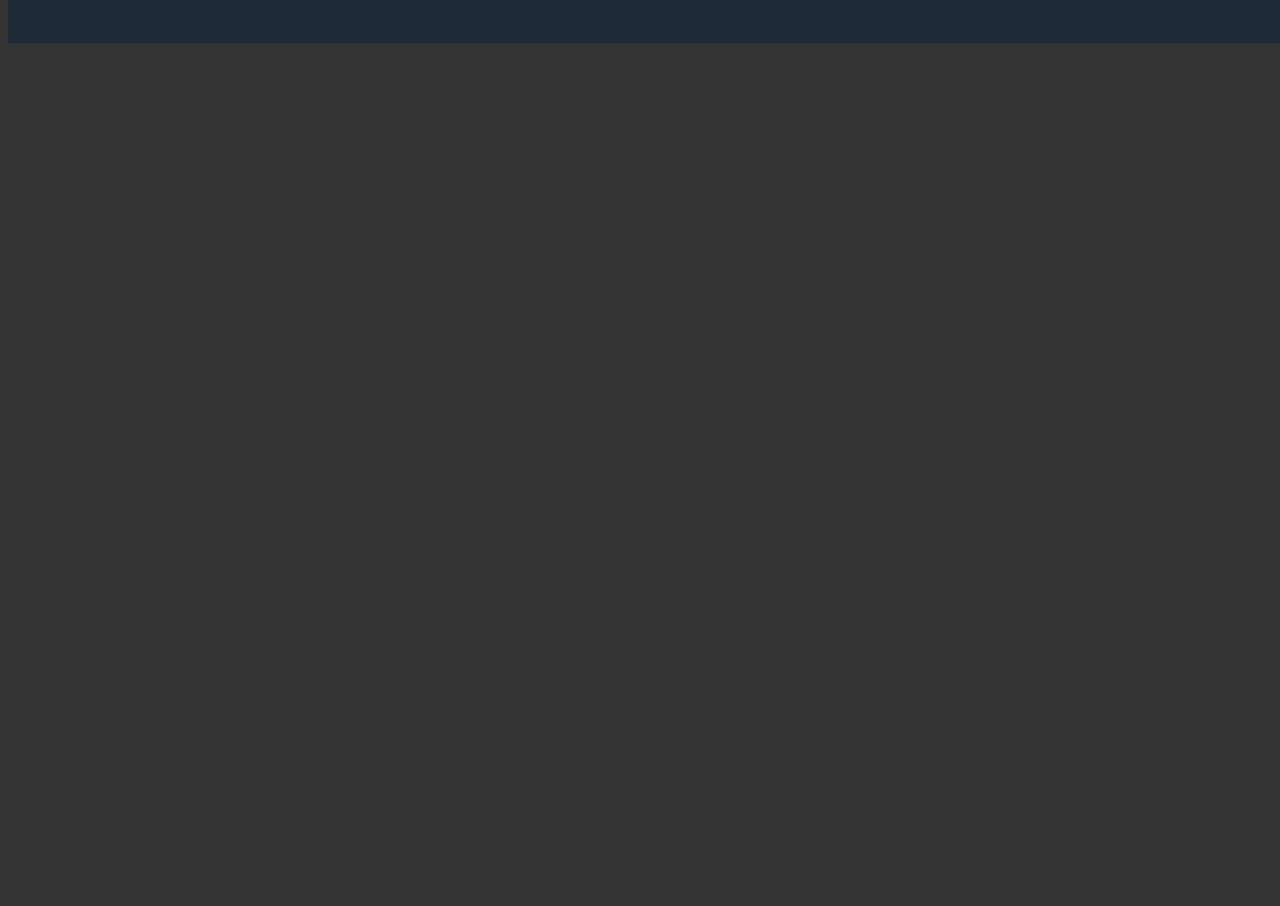
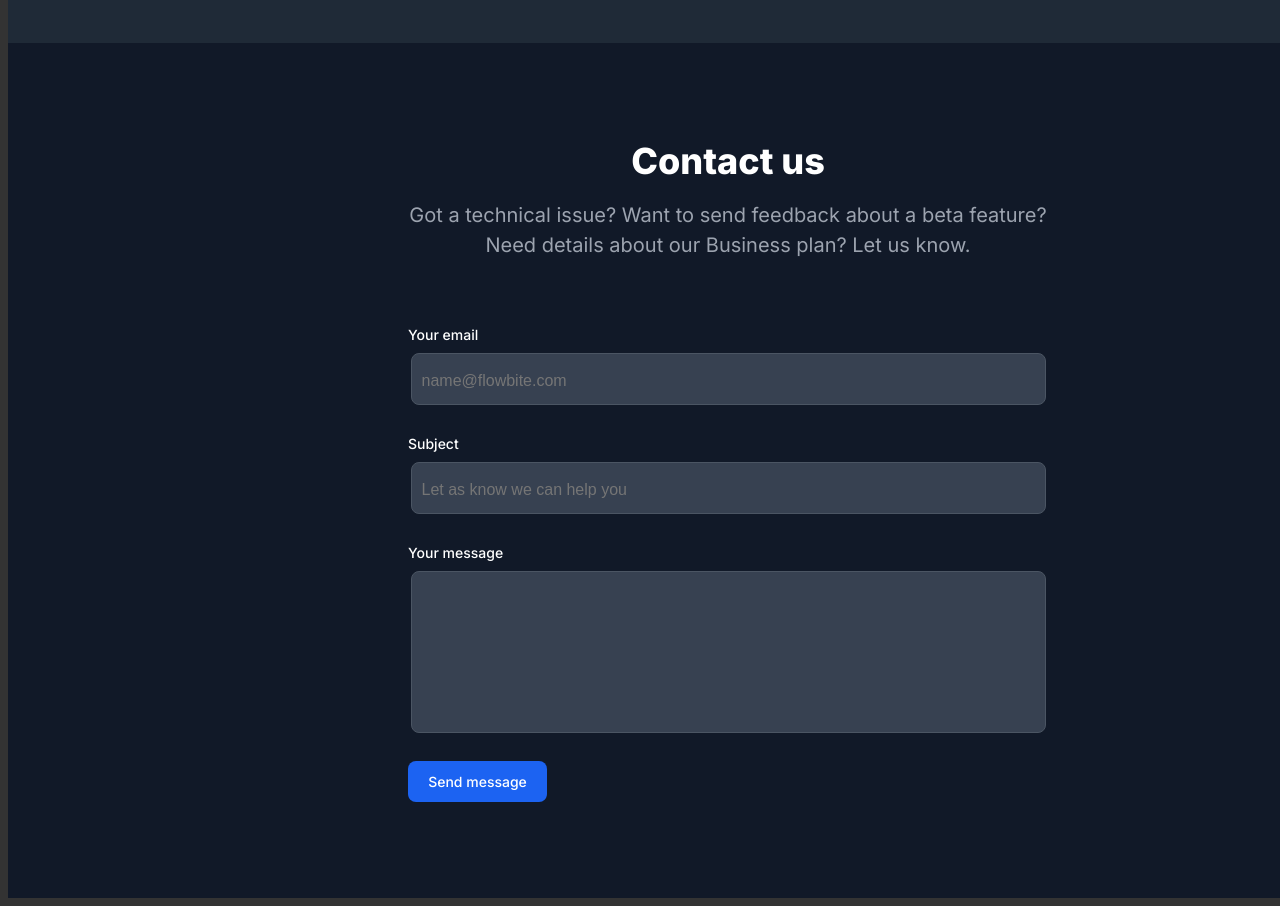
Before and after one commit to DEVSTOCK-PL/4ED_styles_homework, a React (Vite) app: page / in a window 1280 px wide. Shown: the part 5300-6206 px from the top of the page. Before the commit the page ends 5351 px from the top, so only its background shows below. Built offline with nearby package versions, Linux system fonts and the light colour scheme.

Commit message:
add Contact

```diff
--- a/src/App.jsx
+++ b/src/App.jsx
@@ -5,6 +5,7 @@ import CtaOne from './ctaOne/CtaOne'
 import CustomerLogos from './customerLogos/CustomerLogos'
 import CtaTwo from './ctaTwo/CtaTwo'
 import Blog from './blog/Blog'
+import Contact from './contact/Contact'
 
 import styles from './App.module.css'
 
@@ -18,6 +19,7 @@ function App() {
       <CustomerLogos />
       <CtaTwo />
       <Blog />
+      <Contact />
     </div>
   );
 }
--- /dev/null
+++ b/src/contact/Contact.jsx
@@ -0,0 +1,63 @@
+import styled from 'styled-components'
+
+import Title from '../reusableComponents/Title'
+import TextSupporting from '../reusableComponents/TextSupporting'
+import ContactForm from '../contact/ContactForm'
+
+const Container = styled.div`
+	width: 1440px;
+	height: 855px;
+	display: flex;
+	justify-content: center;
+	align-items: center;
+	background-color: #111928;
+`
+const Content = styled.div`
+	width: 1280px;
+	height: 663px;
+	display: flex;
+	flex-direction: column;
+	align-items: center;
+	justify-content: space-between;
+`
+const Heading = styled.div`
+	width: 672px;
+	height: 121px;
+	gap: 16px;
+	display: flex;
+	flex-direction: column;
+`
+const Form = styled.div`
+	width: 640px;
+	height: 478px;
+`
+const Contact = () => {
+	return (
+		<Container>
+			<Content>
+				<Heading>
+					<Title
+						width="672px"
+						height="45px"
+						text="Contact us"
+						fontSize="36px"
+						lineHeight="45px"
+						textAlign="center"
+						/>
+					<TextSupporting
+						width="672px"
+						height="60px"
+						text="Got a technical issue? Want to send feedback about a beta feature? Need details about our Business plan? Let us know."
+						fontSize="20px"
+						lineHeight="30px"
+						textAlign="center"
+						/>
+				</Heading>
+				<Form>
+					<ContactForm />
+				</Form>
+			</Content>
+		</Container>
+	);
+}
+export default Contact;
--- /dev/null
+++ b/src/contact/ContactForm.jsx
@@ -0,0 +1,78 @@
+import styled from 'styled-components'
+import Button from '../reusableComponents/Button'
+
+const Form = styled.div`
+	width: 640px;
+	height: 478px;
+	display: flex;
+	flex-direction: column;
+	gap: 10px;
+	background-color: #111928;
+	justify-content: space-between;
+`
+const InputBox = styled.div`
+	width: 640px;
+	height: auto;
+`
+const Label = styled.div`
+	width: 640px;
+	height: 21px;
+	font-weight: 500;
+	font-size: 14px;
+	line-height: 21px;
+	text-align: left;
+	margin-bottom: 8px;
+`
+
+const Input = styled.input`
+	height: ${ (props) => props.height || '52px' };
+	width: 635px;
+	background-color: #374151;
+	border: 1px solid #4B5563;
+	border-radius: 8px;
+	font-size: 16px;
+	line-height: 24px;
+	color: #9CA3AF;
+	padding-left: 10px;
+	padding-top: 4px;
+	box-sizing: border-box;
+
+	::placeholder {
+		font-size: 16px;
+		line-height: 24px;
+		color: #9CA3AF;
+	}
+`
+const ContactForm = () => {
+	return (
+		<Form>
+			<InputBox>
+				<Label>Your email</Label>
+				<Input
+					type="text"
+					placeholder="name@flowbite.com">
+				</Input>
+			</InputBox>
+			<InputBox>
+				<Label>Subject</Label>
+				<Input
+					type="text"
+					placeholder="Let as know we can help you">
+				</Input>
+			</InputBox>
+			<InputBox>
+				<Label>Your message</Label>
+				<Input
+					type="text"
+					height="162px">
+				</Input>
+			</InputBox>
+			<Button
+				description="Send message"
+				width="139px"
+				backgroundColor="#1C63F2"
+				lineHeight="21px"/>
+		</Form>
+	);
+}
+export default ContactForm;
--- a/src/ctaTwo/ProgressBar.jsx
+++ b/src/ctaTwo/ProgressBar.jsx
@@ -65,14 +65,21 @@ const BarProgress = styled.div`
 const ProgressBar = ( {colected, goal, donors} ) => {
 	let progress = (colected * 100 / goal);
 	let goalK = goal/1000;
+
+	let colectedToNumber = parseInt(colected, 10);
+	let formattedColected = colectedToNumber.toLocaleString('en-US');
+
+	let donorsToNumber = parseInt(donors, 10);
+	let formattedDonors = donorsToNumber.toLocaleString('en-US');
+
 	return (
 		<Container>
 			<Label>
 				<LeftItem>
-					<Sum>${colected}</Sum>
+					<Sum>${formattedColected}</Sum>
 					<Goal>of {goalK}k goal</Goal>
 				</LeftItem>
-				<RightItem>{donors} donors</RightItem>
+				<RightItem>{formattedDonors} donors</RightItem>
 			</Label>
 			<BarComplite>
 				<BarProgress progress={progress}></BarProgress>
--- a/src/reusableComponents/TextSupporting.jsx
+++ b/src/reusableComponents/TextSupporting.jsx
@@ -14,7 +14,7 @@ const Container = styled.p`
 	padding: 0;
 `
 
-const TextSupporting = ( { text, width, height, fontSize, fontWeight, color, lineHeight, textAlign} ) => {
+const TextSupporting = ( { text, width, height, fontSize, fontWeight, color, lineHeight, textAlign } ) => {
 	return (
 		<Container
 			width={width}
--- a/src/reusableComponents/Title.jsx
+++ b/src/reusableComponents/Title.jsx
@@ -14,7 +14,7 @@ const Container = styled.p`
 	padding: 0;
 `
 
-const Title = ( { text, width, height, fontSize, fontWeight, color, lineHeight, textAlign} ) => {
+const Title = ( { text, width, height, fontSize, fontWeight, color, lineHeight, textAlign } ) => {
 	return (
 		<Container
 			width={width}
```
